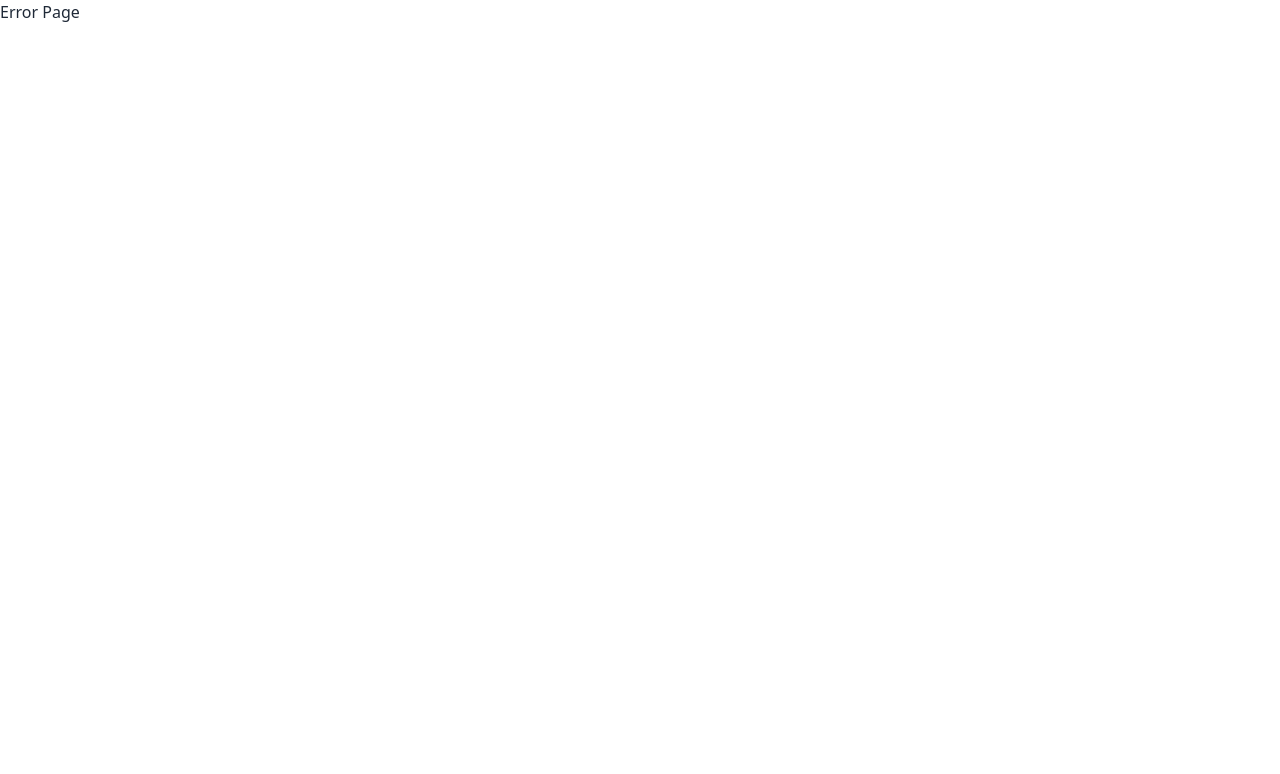
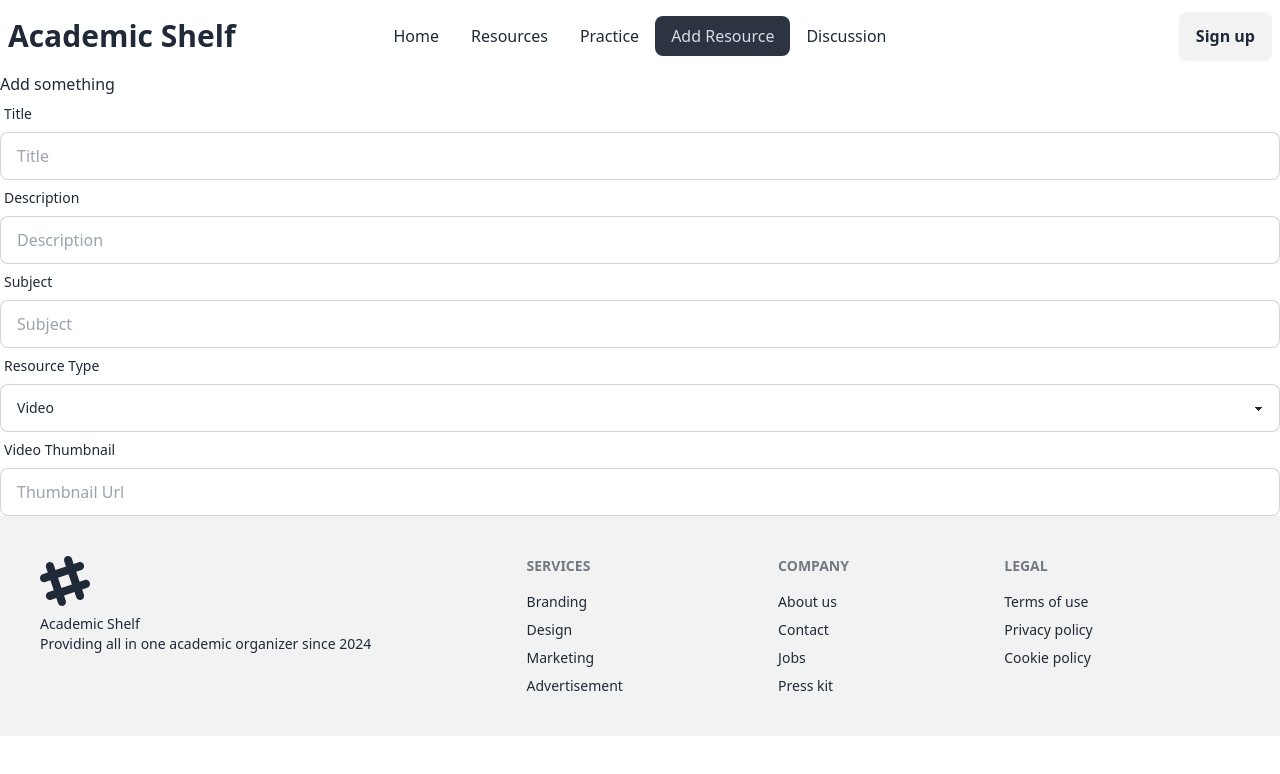
Before and after one commit to sadmaningithub/academic-shelf-client, a React (Vite) app: page /addResource in a window 1280 px wide. Before the commit this address had no page. Shown: the top 774 px of the page. Built offline with nearby package versions, Linux system fonts and the light colour scheme.

Commit message:
VideoCard StudyMaterial and AddResource page added

```diff
--- a/src/components/NavBar/NavBar.jsx
+++ b/src/components/NavBar/NavBar.jsx
@@ -6,7 +6,7 @@ const NavBar = () => {
     const navLinks = <>
         <li> <NavLink to='/'  >Home </NavLink> </li>
         <li> <NavLink to='/resources'> Resources</NavLink> </li>
-        <li> <NavLink to='/practice'> Practice Zone</NavLink> </li>
+        <li> <NavLink to='/practice'> Practice</NavLink> </li>
         <li> <NavLink to='/addResource'>Add Resource</NavLink> </li>
         <li> <NavLink to='/discussion'>Discussion</NavLink> </li>
     </>
--- /dev/null
+++ b/src/components/StudyMaterials/StudyMaterials.jsx
@@ -0,0 +1,17 @@
+import VideoCard from "../VideoCard/VideoCard";
+
+
+const StudyMaterials = () => {
+    return (
+        <div className="text-center space-y-8">
+            <div>
+                <h1 className="text-4xl font-medium">Video Lectures at a Glance</h1>
+            </div>
+            <div>
+                <VideoCard></VideoCard>
+            </div>
+        </div>
+    );
+};
+
+export default StudyMaterials;
--- /dev/null
+++ b/src/components/VideoCard/VideoCard.jsx
@@ -0,0 +1,24 @@
+
+
+const VideoCard = () => {
+    return (
+        <div>
+            <div className="card bg-base-100 w-96 shadow-xl">
+                <figure>
+                    <img
+                        src={'https://i.ytimg.com/vi/oReKar8lq3c/maxresdefault.jpg'}
+                        alt="" />
+                </figure>
+                <div className="card-body text-left space-y-5">
+                    <h2 className="card-title">Video title</h2>
+                    <p>Video description</p>
+                    <div className="card-actions justify-start">
+                        <button className="btn">Watch Now</button>
+                    </div>
+                </div>
+            </div>
+        </div>
+    );
+};
+
+export default VideoCard;
--- /dev/null
+++ b/src/pages/AddResource.jsx
@@ -0,0 +1,49 @@
+
+
+const AddResource = () => {
+    return (
+        <div>
+            <h1>Add something</h1>
+            <div>
+                <form action="">
+                    <div className="form-control">
+                        <label className="label">
+                            <span className="label-text">Title</span>
+                        </label>
+                        <input type="text" placeholder="Title" name="title" className="input input-bordered" required />
+                    </div>
+                    <div className="form-control">
+                        <label className="label">
+                            <span className="label-text">Description</span>
+                        </label>
+                        <input type="text" placeholder="Description" name="description" className="input input-bordered" required />
+                    </div>
+                    <div className="form-control">
+                        <label className="label">
+                            <span className="label-text">Subject</span>
+                        </label>
+                        <input type="text" placeholder="Subject" name="subject" className="input input-bordered" required />
+                    </div>
+                    <div className="form-control">
+                        <label className="label">
+                            <span className="label-text">Resource Type</span>
+                        </label>
+                        <select name="type" className="select select-bordered w-full">
+                            <option>Video</option>
+                            <option>Sheet</option>
+                            <option>PDF</option>
+                            <option>Word Doc</option>
+                        </select>                    </div>
+                    <div className="form-control">
+                        <label className="label">
+                            <span className="label-text">Video Thumbnail</span>
+                        </label>
+                        <input type="text" placeholder="Thumbnail Url" name="thumbnail" className="input input-bordered" required />
+                    </div>
+                </form>
+            </div>
+        </div>
+    );
+};
+
+export default AddResource;
--- a/src/pages/Home.jsx
+++ b/src/pages/Home.jsx
@@ -1,11 +1,15 @@
 import Banner from "../components/Banner/Banner";
+import StudyMaterials from "../components/StudyMaterials/StudyMaterials";
 
 
 
 const Home = () => {
     return (
-        <div>
-            <Banner></Banner>
+        <div className="">
+            <div className="">
+                <Banner></Banner>
+            </div>
+            <StudyMaterials></StudyMaterials>
         </div>
     );
 };
--- /dev/null
+++ b/src/pages/Practice.jsx
@@ -0,0 +1,11 @@
+
+
+const Practice = () => {
+    return (
+        <div>
+            <h2>Practice </h2>
+        </div>
+    );
+};
+
+export default Practice;
```
Also changed, not shown: src/main.jsx (+10 -0 lines).
